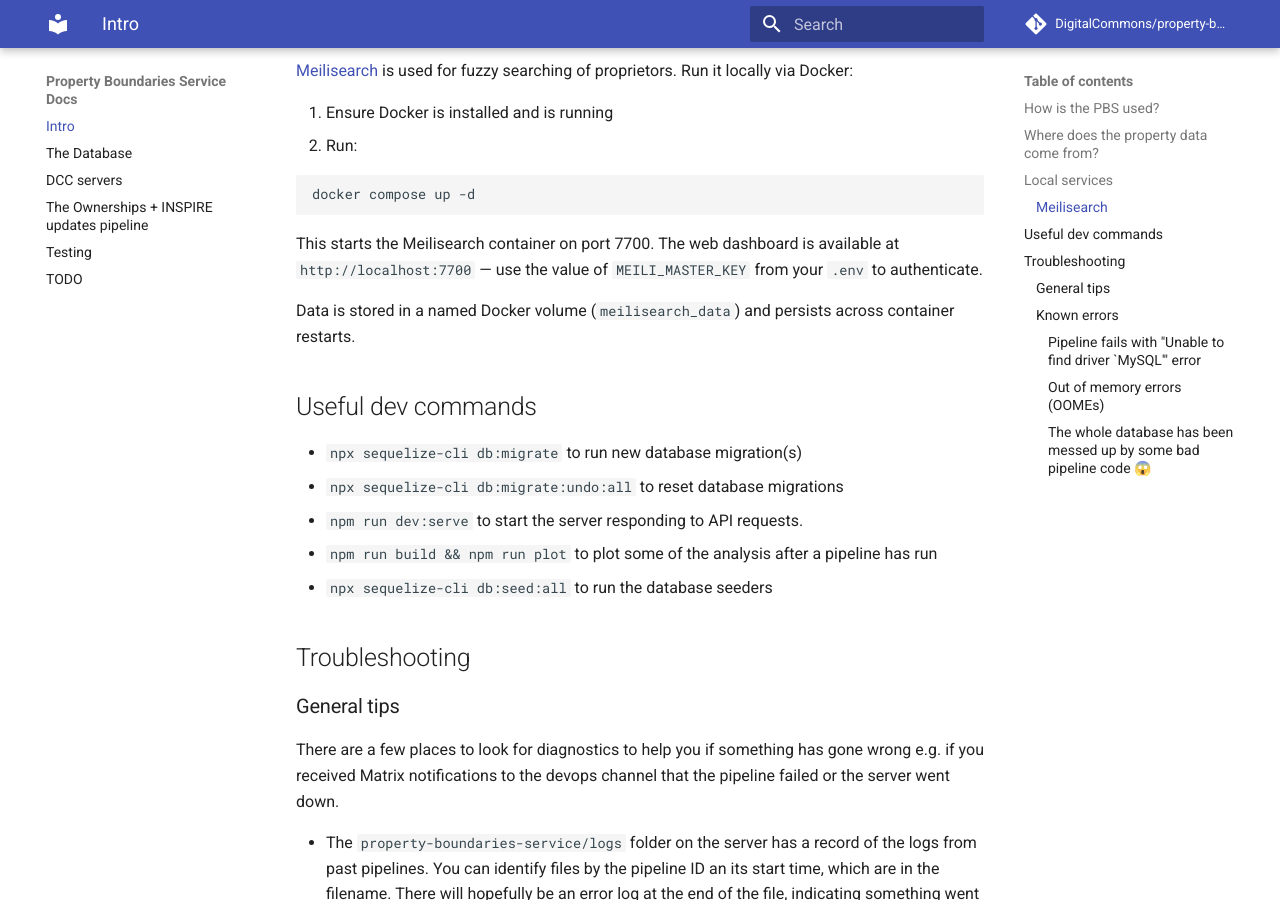
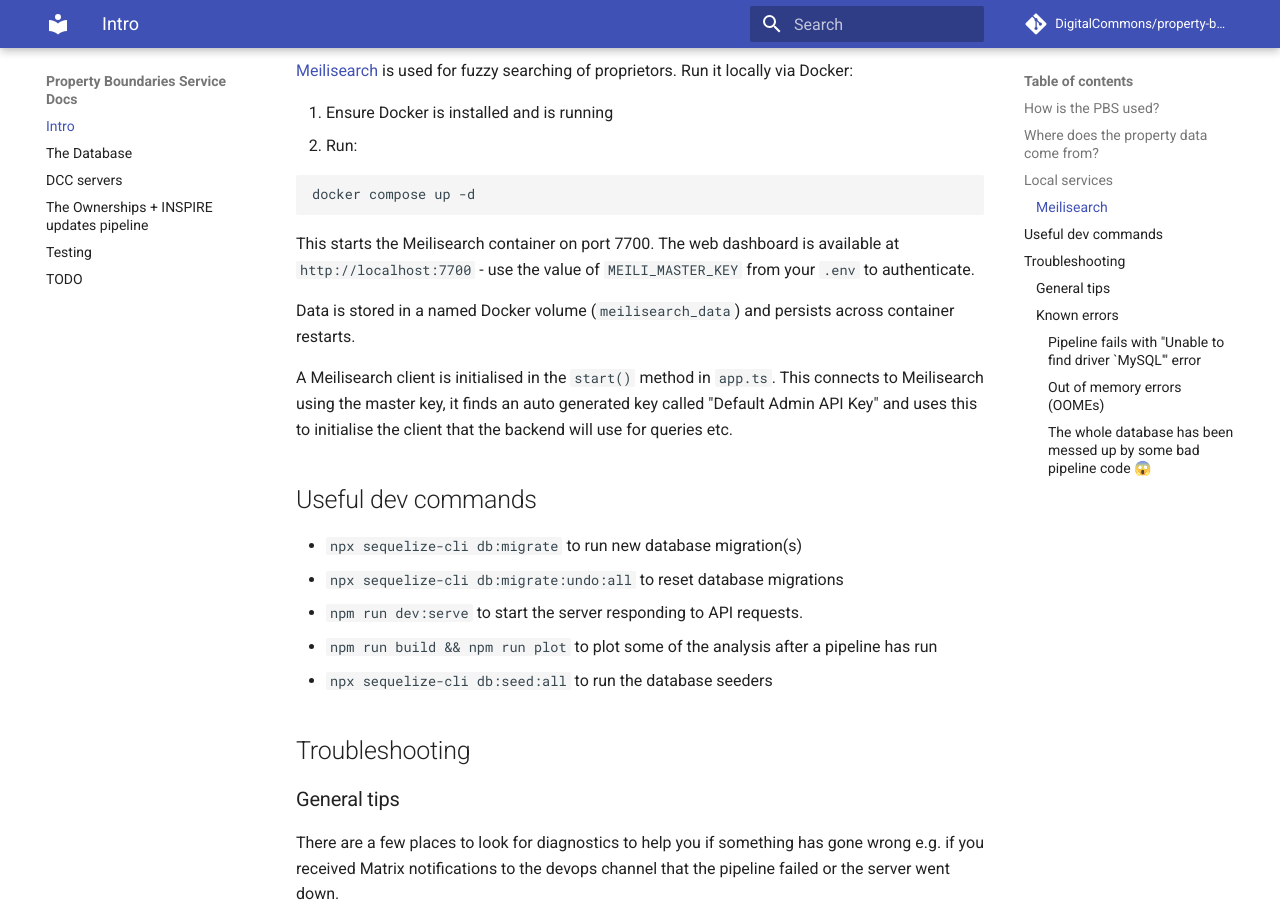
Before and after one commit to DigitalCommons/property-boundaries-service, an MkDocs documentation site: the page built from docs/index.md, in a window 1280 px wide and 900 px high, scrolled down 610 px. Built offline with MkDocs 1.6.1 and Material for MkDocs 9.7.7, drawn with Linux system fonts in a browser that asks for light colours; comment, search, counter and statistics services are not loaded.

Commit message:
adding more detail to docs

````diff
--- a/docs/index.md
+++ b/docs/index.md
@@ -30,9 +30,13 @@ docker compose up -d
 ```
 
 This starts the Meilisearch container on port 7700. The web dashboard is available at
-`http://localhost:7700` — use the value of `MEILI_MASTER_KEY` from your `.env` to authenticate.
+`http://localhost:7700` - use the value of `MEILI_MASTER_KEY` from your `.env` to authenticate.
 
 Data is stored in a named Docker volume (`meilisearch_data`) and persists across container restarts.
+
+A Meilisearch client is initialised in the `start()` method in `app.ts`. This connects to Meilisearch using
+the master key, it finds an auto generated key called "Default Admin API Key" and uses this to initialise
+the client that the backend will use for queries etc.
 
 ## Useful dev commands
 
````
